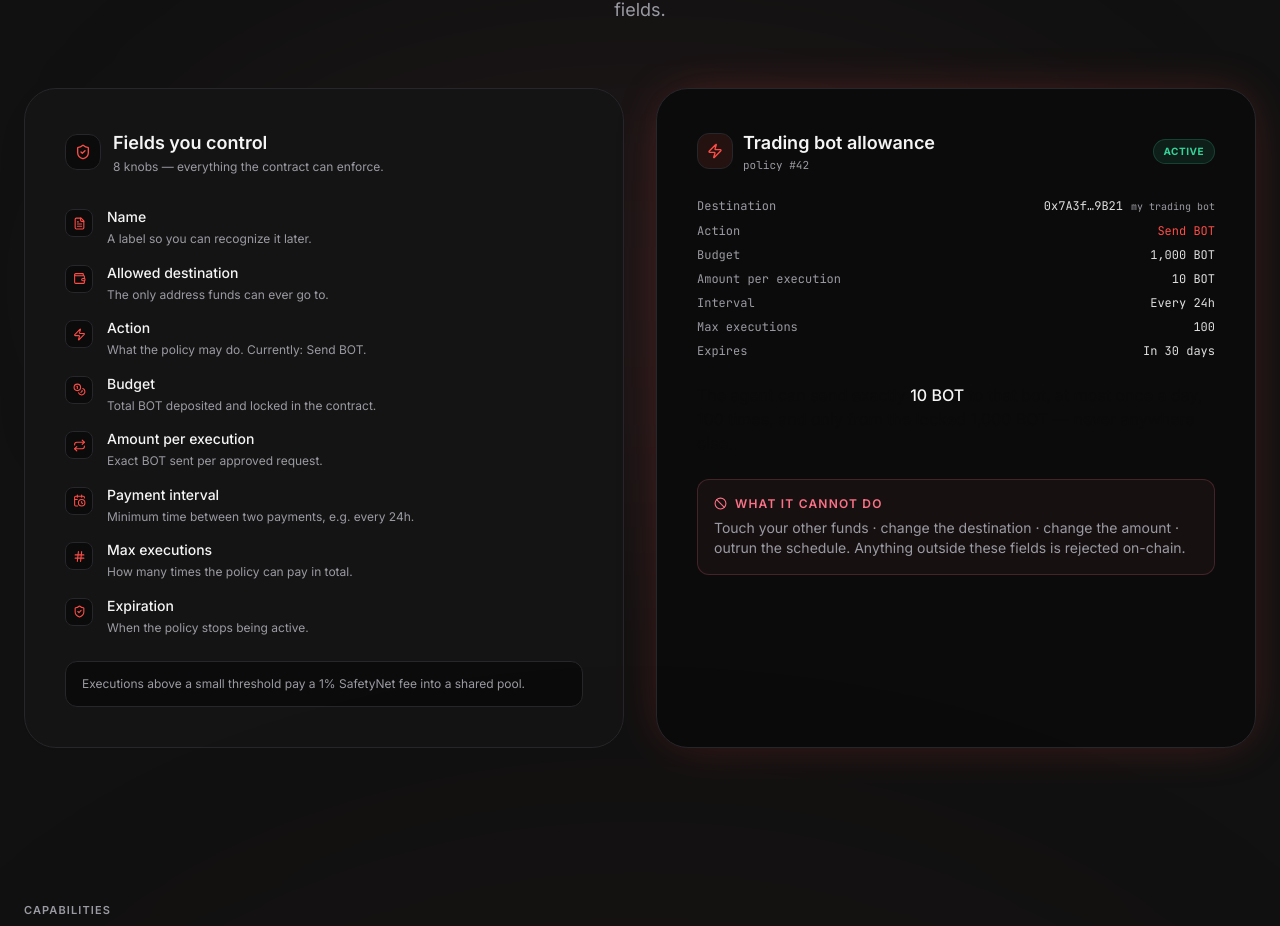
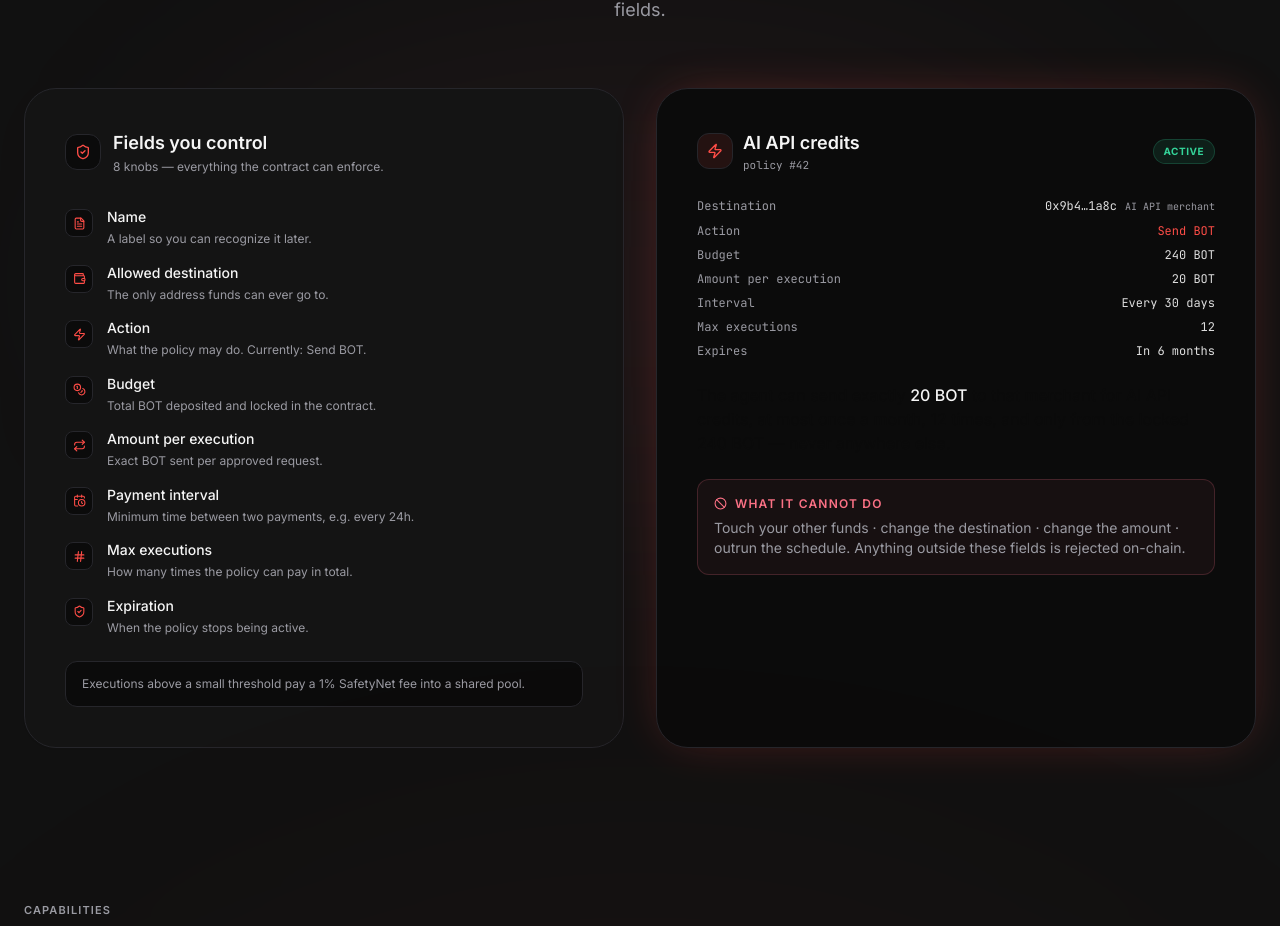
Before and after one commit to bayuapriansyah/velora, a Next.js app: page / in a window 1280 px wide. Shown: the part 4457-5383 px from the top of the page. Built offline with nearby package versions, Linux system fonts and the light colour scheme.

Commit message:
docs(landing): switch policy example from trading bot to AI API credits

```diff
--- a/components/landing/policy-fields.tsx
+++ b/components/landing/policy-fields.tsx
@@ -34,13 +34,13 @@ const fields = [
 ];
 
 const example = [
-  { k: "Destination", v: "0x7A3f\u20269B21", note: "my trading bot" },
+  { k: "Destination", v: "0x9b4\u20261a8c", note: "AI API merchant" },
   { k: "Action", v: "Send BOT", accent: true },
-  { k: "Budget", v: "1,000 BOT" },
-  { k: "Amount per execution", v: "10 BOT" },
-  { k: "Interval", v: "Every 24h" },
-  { k: "Max executions", v: "100" },
-  { k: "Expires", v: "In 30 days" },
+  { k: "Budget", v: "240 BOT" },
+  { k: "Amount per execution", v: "20 BOT" },
+  { k: "Interval", v: "Every 30 days" },
+  { k: "Max executions", v: "12" },
+  { k: "Expires", v: "In 6 months" },
 ];
 
 function ExampleRow({ k, v, note, accent }: { k: string; v: string; note?: string; accent?: boolean }) {
@@ -149,7 +149,7 @@ export function PolicyFields() {
                   <Zap size={16} />
                 </span>
                 <div>
-                  <h3 className="text-base md:text-lg font-semibold text-ink">Trading bot allowance</h3>
+                  <h3 className="text-base md:text-lg font-semibold text-ink">AI API credits</h3>
                   <p className="text-[11px] text-muted font-mono">policy #42</p>
                 </div>
               </div>
@@ -165,9 +165,9 @@ export function PolicyFields() {
             </div>
 
             <p className="mt-6 text-sm md:text-base text-muted leading-relaxed">
-              The agent can send exactly <span className="text-ink font-medium">10 BOT</span> to that
-              bot, at most once a day, 100 times, and only from the locked 1,000 BOT &mdash;
-              never anywhere else.
+              The agent can send exactly <span className="text-ink font-medium">20 BOT</span> to that
+              merchant for AI API credits, at most once a month, 12 times, and only from the locked
+              240 BOT &mdash; never anywhere else.
             </p>
 
             <div className="mt-6 rounded-xl border border-rejected/20 bg-rejected/5 p-4">
```
Also changed, not shown: 1 other file (tests, documents, lock files or other folders).
